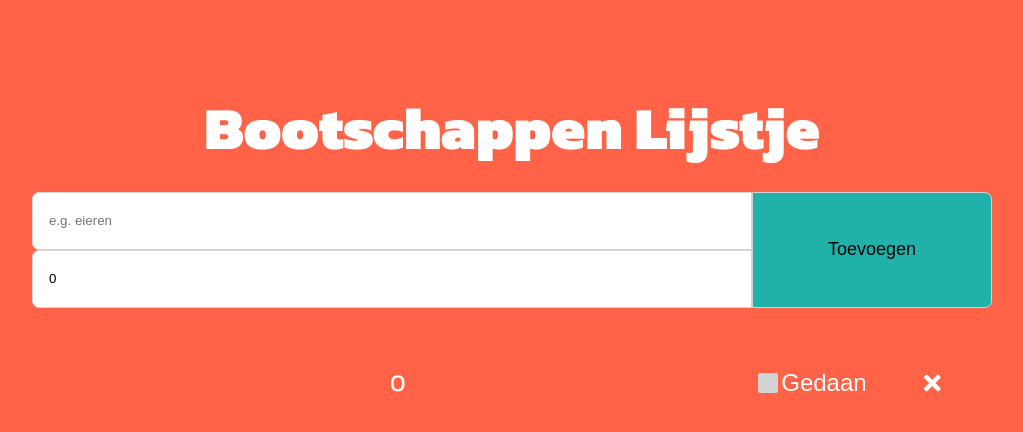
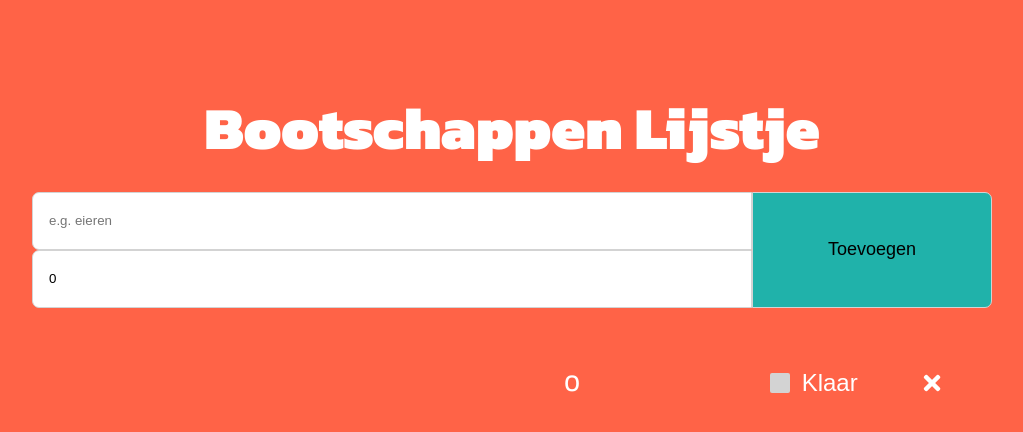
Before and after one commit to qixiaoling/BootschappenLijst, a React (Create React App) app: page / in a window 1280 px wide. Both pictures are taken after a click on the button "Toevoegen". Shown: the top 432 px of the page, without its empty margins (128-1151 px from the left). Built offline with nearby package versions, Linux system fonts and the light colour scheme; a web font is replaced by a local one.

Commit message:
GroceryItem Grid styling changes

```diff
--- a/src/App.css
+++ b/src/App.css
@@ -219,3 +219,10 @@ input[type="checkbox"]:checked::after {/*let op! Made a mistake*/
 .delete-btn:hover{
     color: var(--clr-dark);
 }
+.purchase-number {
+    justify-self: center;
+    align-self: center;
+}
+.purchase-name {
+    align-self: center;
+}
--- a/src/Component/GroceryItem.tsx
+++ b/src/Component/GroceryItem.tsx
@@ -7,11 +7,11 @@ type Props = {
 const GroceryItem = ({ itemToBuy, deleteItem}: Props) => {
     return (
         <div className="Grocery-list-content">
-                <p>{itemToBuy.itemName}</p>
-                <p>{itemToBuy.number}</p>
+                <p className='purchase-name'>{itemToBuy.itemName}</p>
+                <p className='purchase-number'>{itemToBuy.number}</p>
                 <button className='check-btn'>
                     <input type="checkbox" id="check"/>
-                    <label htmlFor="check">Gedaan</label>
+                    <label htmlFor="check">Klaar</label>
                 </button >
                 <button className='delete-btn' onClick={()=> deleteItem(itemToBuy.itemName)}>
                     <i className="fas fa-times"></i>
```
